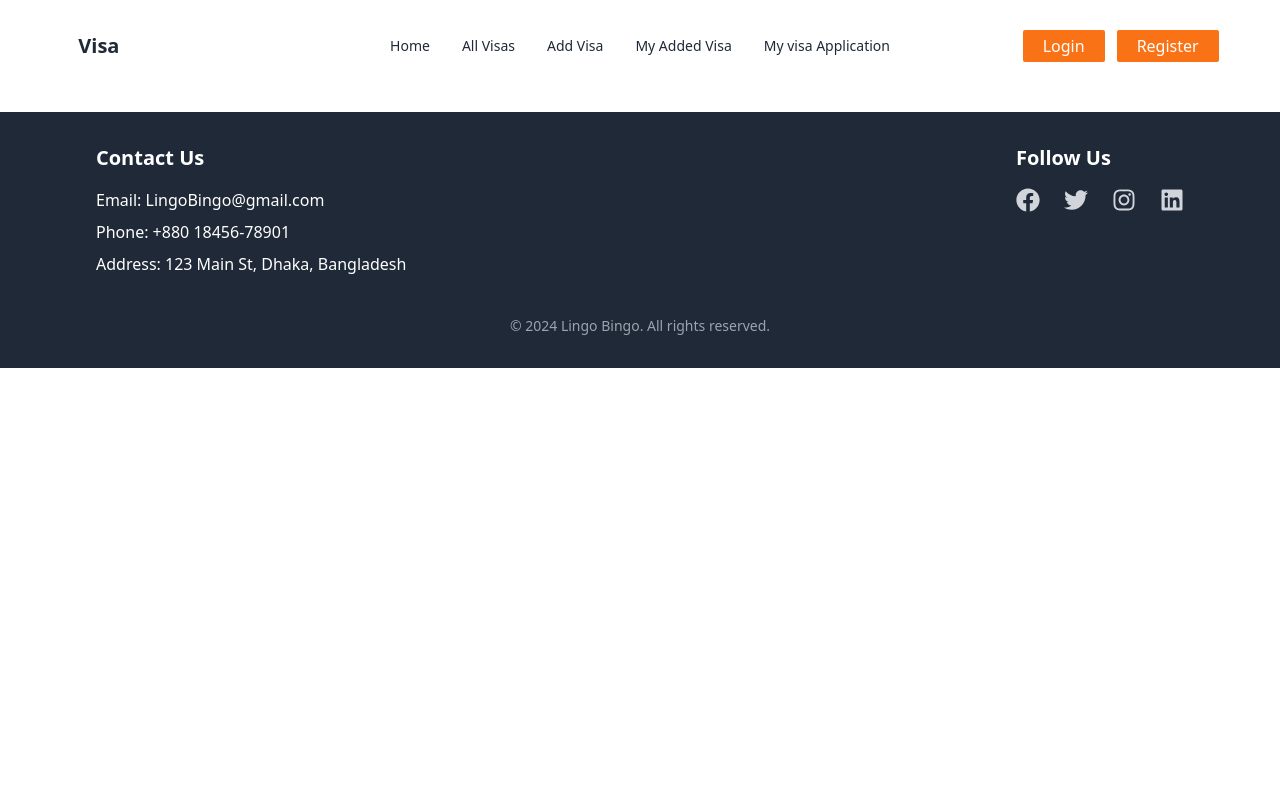
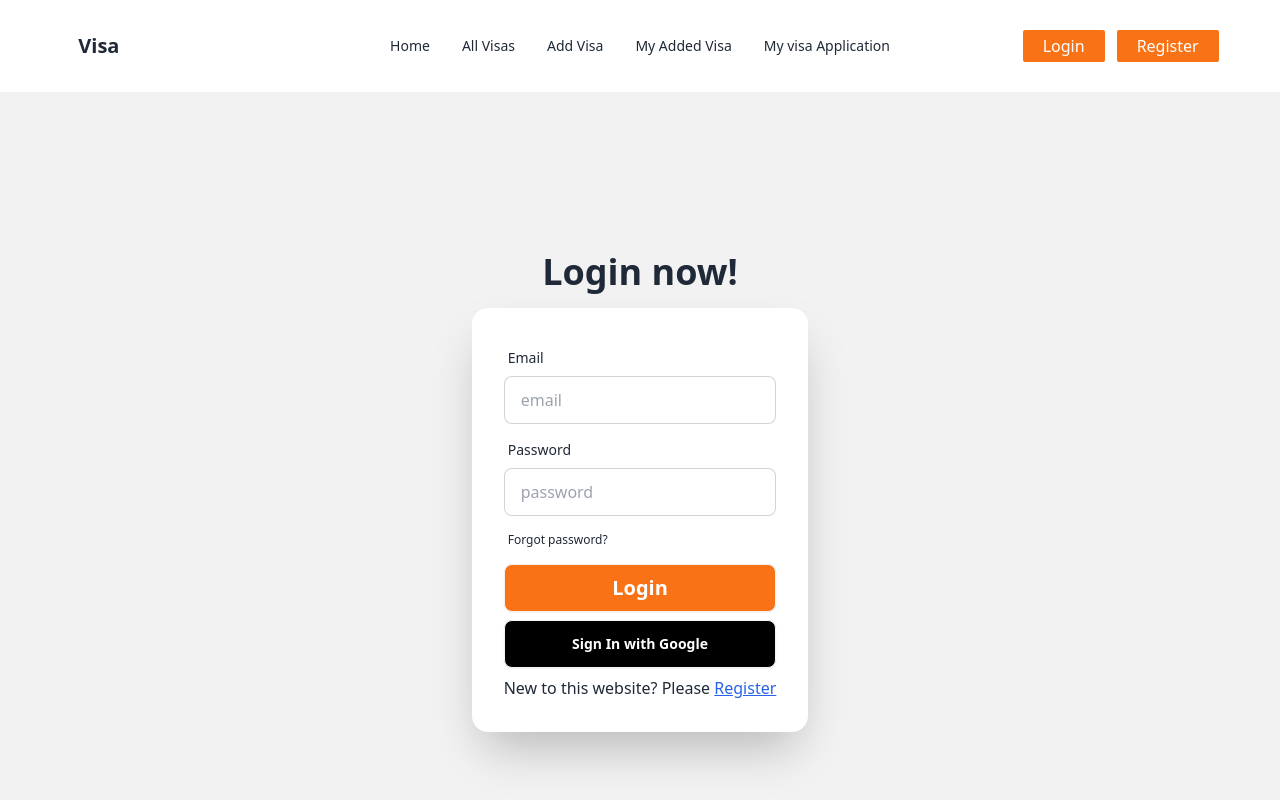
Before and after one commit to Jollypru/Visa-Navigator, a React (Vite) app: page /login in a window 1280 px wide. Shown: the top 800 px of the page. Built offline with nearby package versions, Linux system fonts and the light colour scheme.

Commit message:
user  authentication during login and register implemented

```diff
--- a/package.json
+++ b/package.json
@@ -10,6 +10,7 @@
     "preview": "vite preview"
   },
   "dependencies": {
+    "firebase": "^11.0.2",
     "localforage": "^1.10.0",
     "match-sorter": "^8.0.0",
     "react": "^18.3.1",
--- /dev/null
+++ b/src/Providers/AuthProviders.jsx
@@ -0,0 +1,33 @@
+import React, { createContext, useState } from 'react';
+import { createUserWithEmailAndPassword, signInWithEmailAndPassword } from 'firebase/auth';
+import { auth } from '../firebase.init';
+
+export const AuthContext = createContext(null);
+
+const AuthProviders = ({children}) => {
+
+    const [user, setUser] =useState(null);
+    const [loading, setLoading] = useState(true);
+
+    const createUser =(email, password) => {
+        setLoading(true);
+        return createUserWithEmailAndPassword(auth, email, password);
+    }
+
+    const signInUser = (email, password) => {
+        setLoading(true);
+        return signInWithEmailAndPassword(auth, email, password);
+    }
+
+    const userInfo ={
+        createUser,
+        signInUser
+    }
+    return (
+        <AuthContext.Provider value={userInfo}>
+            {children}
+        </AuthContext.Provider>
+    );
+};
+
+export default AuthProviders;
--- a/src/components/Login.jsx
+++ b/src/components/Login.jsx
@@ -1,9 +1,85 @@
-import React from 'react';
+import React, { useContext, useState } from 'react';
+import { AuthContext } from '../Providers/AuthProviders';
+import { Link, useNavigate } from 'react-router-dom';
+import { GoogleAuthProvider, signInWithPopup } from 'firebase/auth';
+import { auth } from '../firebase.init';
 
 const Login = () => {
+    const { signInUser } = useContext(AuthContext);
+    const googleProvider = new GoogleAuthProvider();
+    const [error, setError] =useState('');
+    const navigate = useNavigate();
+
+    const handleLogin = e => {
+        e.preventDefault();
+        const email = e.target.email.value;
+        const password = e.target.password.value;
+
+        console.log(email, password);
+
+        signInUser(email, password)
+            .then(result => {
+                console.log(result.user);
+                navigate('/');
+            })
+            .catch(error => {
+                setError(error.message);
+                console.log(error);
+            })
+    }
+
+    const handleGoogleLogin = () => {
+        signInWithPopup(auth, googleProvider)
+        .then(result => {
+            const user = result.user;
+            navigate('/')
+        })
+        .catch(error => {
+            console.log('error during google login', error.message);
+            setError(error.message)
+        })
+    }
     return (
-        <div>
+        <div className="hero bg-base-200 min-h-screen">
+            <div className="hero-content flex-col">
+                <div className="text-center">
+                    <h1 className="text-4xl font-bold">Login now!</h1>
+                </div>
+                <div className="card bg-base-100 shrink-0 shadow-2xl">
+                    <form onSubmit={handleLogin} className="card-body">
+                        <div className="form-control">
+                            <label className="label">
+                                <span className="label-text">Email</span>
+                            </label>
+                            <input type="email" placeholder="email" name='email' className="input input-bordered" required />
+                        </div>
 
+                        <div className="form-control">
+                            <label className="label">
+                                <span className="label-text">Password</span>
+                            </label>
+                            <input type="password" placeholder="password" name='password' className="input input-bordered" required />
+                        </div>
+                        <label className="label">
+                            <a href="#" className="label-text-alt link link-hover">Forgot password?</a>
+                        </label>
+                        {
+                            error && (
+                                <div className='text-red-600'>
+                                    <p>{error}</p>
+                                </div>
+                            )
+                        }
+                        <div className="form-control">
+                            <button className="btn bg-orange-500 text-white text-xl">Login</button>
+                        </div>
+                        <div>
+                            <button onClick={handleGoogleLogin} className='btn bg-black text-white w-full'>Sign In with Google</button>
+                        </div>
+                        <p>New to this website? Please <Link to='/register' className='underline text-blue-600'>Register</Link></p>
+                    </form>
+                </div>
+            </div>
         </div>
     );
 };
--- a/src/components/Register.jsx
+++ b/src/components/Register.jsx
@@ -1,6 +1,32 @@
-import React from 'react';
+import React, { useContext, useState } from 'react';
+import { AuthContext } from '../Providers/AuthProviders';
+import { Link, useNavigate } from 'react-router-dom';
+import { GoogleAuthProvider, signInWithPopup } from 'firebase/auth';
+import { auth } from '../firebase.init';
 
 const Register = () => {
+
+    const {createUser} = useContext(AuthContext);
+    const [error, setError] =useState('');
+    const googleProvider = new GoogleAuthProvider();
+    const navigate = useNavigate();
+
+    const validatePassword = (password) => {
+        const hasUpperCase = /[A-Z]/.test(password);
+        const hasLowerCase = /[a-z]/.test(password);
+        const hasMinLength = password.length >= 6;
+
+        if(!hasUpperCase){
+            return 'Password must have at least one uppercase letter.'
+        }
+        if(!hasLowerCase){
+            return 'Password must have at least one lowercase letter.'
+        }
+        if(!hasMinLength){
+            return 'Password must have at least 6 characters.'
+        }
+        return null;
+    }
 
     const handleRegister = e => {
         e.preventDefault();
@@ -10,6 +36,35 @@ const Register = () => {
         const password = e.target.password.value;
 
         console.log(name, email, photo, password);
+
+        const passwordError = validatePassword(password);
+        if(passwordError){
+            setError(passwordError);
+            console.error(passwordError);
+            return;
+        }
+
+        createUser(email, password)
+        .then(result => {
+           console.log(result.user);
+           navigate('/');
+        })
+        .catch(error => {
+            setError(error.message)
+            console.log(error.message);
+        })
+    }
+
+    const handleGoogleRegister = () => {
+        signInWithPopup(auth, googleProvider)
+        .then(result => {
+            const user = result.user;
+            navigate('/')
+        })
+        .catch(error => {
+            console.log('error during google login', error.message);
+            setError(error.message);
+        })
     }
     return (
         <div className="hero bg-base-200 min-h-screen">
@@ -43,9 +98,20 @@ const Register = () => {
                             </label>
                             <input type="password" placeholder="password" name='password' className="input input-bordered" required />
                         </div>
+                        {
+                            error && (
+                                <div className='text-red-600 mt-2'>
+                                    <p>{error}</p>
+                                </div>
+                            )
+                        }
                         <div className="form-control mt-6">
                             <button className="btn bg-orange-500 text-white text-xl">Register</button>
                         </div>
+                        <div>
+                            <button onClick={handleGoogleRegister} className='btn w-full bg-black text-white'>Sign In with Google</button>
+                        </div>
+                        <p>Already have an account? Please <Link to='/login' className='underline text-blue-600'>Login</Link> </p>
                     </form>
                 </div>
             </div>
--- /dev/null
+++ b/src/firebase.init.js
@@ -0,0 +1,20 @@
+// Import the functions you need from the SDKs you need
+import { initializeApp } from "firebase/app";
+import { getAuth } from "firebase/auth";
+// TODO: Add SDKs for Firebase products that you want to use
+// https://firebase.google.com/docs/web/setup#available-libraries
+
+// Your web app's Firebase configuration
+const firebaseConfig = {
+  apiKey: "AIzaSyCn53vH_5AI657TcugWcvHYQ9kJ0SOqJUY",
+  authDomain: "visa-navigator-e661b.firebaseapp.com",
+  projectId: "visa-navigator-e661b",
+  storageBucket: "visa-navigator-e661b.firebasestorage.app",
+  messagingSenderId: "1044917696098",
+  appId: "1:1044917696098:web:f529102f58454499ee833b"
+};
+
+// Initialize Firebase
+const app = initializeApp(firebaseConfig);
+// Initialize Firebase Authentication and get a reference to the service
+ export const auth = getAuth(app);
--- a/src/main.jsx
+++ b/src/main.jsx
@@ -4,9 +4,12 @@ import './index.css'
 import App from './App.jsx'
 import { RouterProvider } from 'react-router-dom'
 import router from './routes/router.jsx'
+import AuthProviders from './Providers/AuthProviders.jsx'
 
 createRoot(document.getElementById('root')).render(
   <StrictMode>
-    <RouterProvider router={router}></RouterProvider>
+    <AuthProviders>
+      <RouterProvider router={router}></RouterProvider>
+    </AuthProviders>
   </StrictMode>,
 )
```
Also changed, not shown: 1 other file (tests, documents, lock files or other folders).
